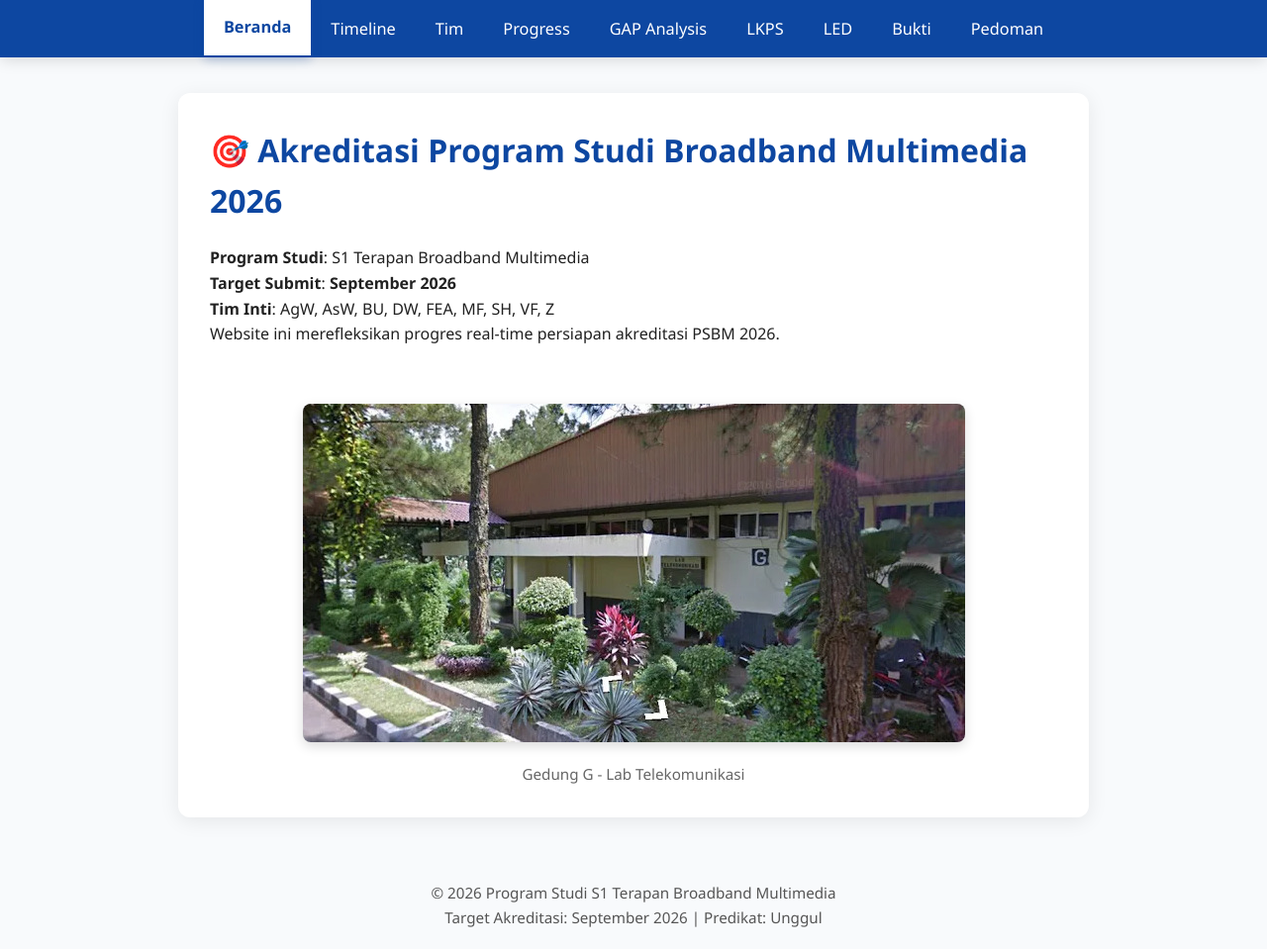
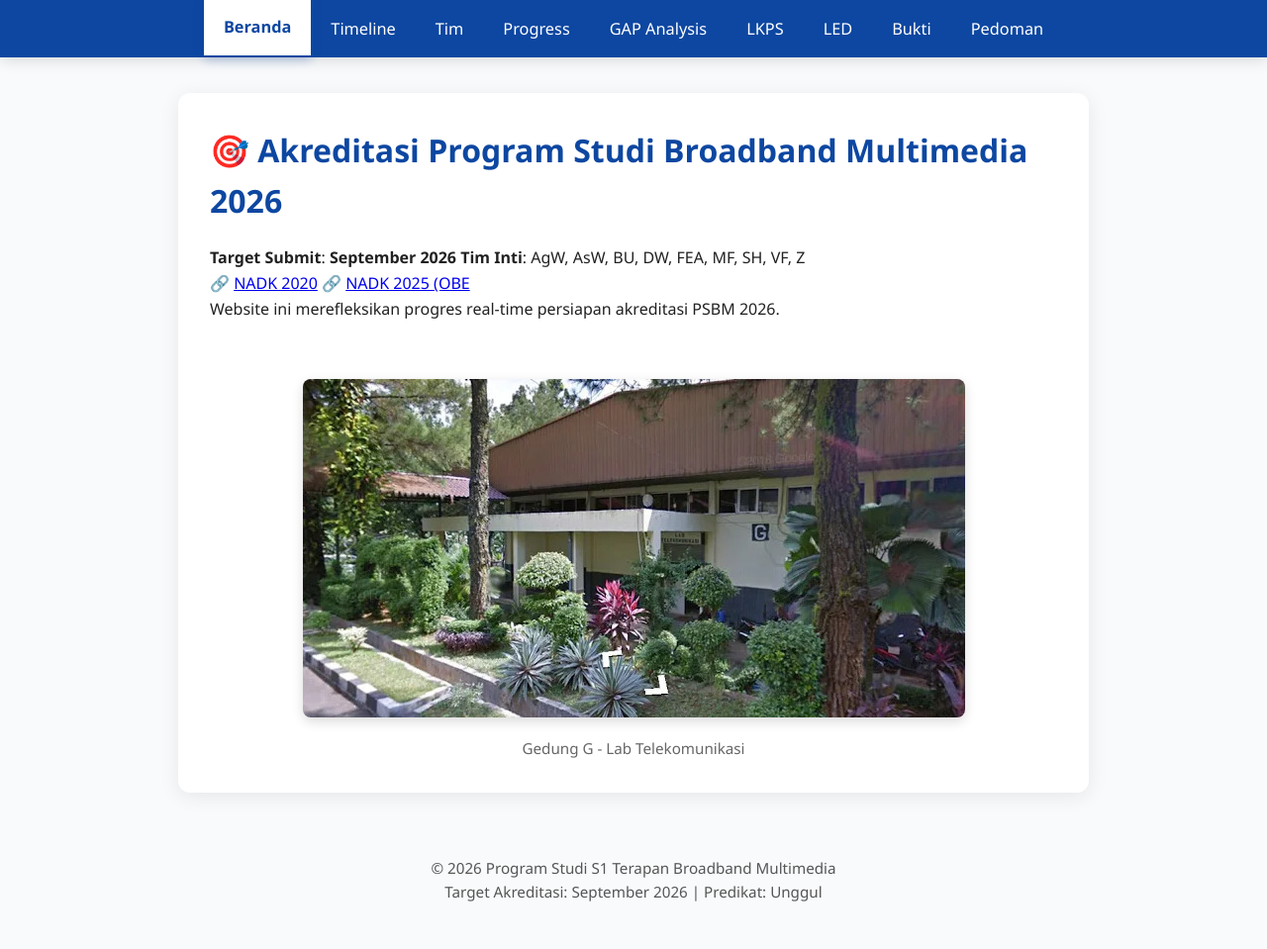
Before and after one commit to portal-psbm/aksibm-26, a Jekyll site: the page built from index.md, in a window 1280 px wide and 959 px high. Shown: the whole window at 99% size. Built offline with Jekyll 4.4.1, drawn with Linux system fonts in a browser that asks for light colours.

Commit message:
Update index

```diff
--- a/index.md
+++ b/index.md
@@ -6,9 +6,11 @@ permalink: /
 
 # 🎯 Akreditasi Program Studi Broadband Multimedia 2026
 
-**Program Studi**: S1 Terapan Broadband Multimedia
 **Target Submit**: **September 2026**
 **Tim Inti**: AgW, AsW, BU, DW, FEA, MF, SH, VF, Z
+<br>
+🔗 [NADK 2020](https://drive.google.com/drive/folders/159OIE0vbfoRqZ-2MkDgNa47AuZyBlUZO)
+🔗 [NADK 2025 (OBE](https://drive.google.com/drive/folders/1QqOSL639o8FLJAgK2l7HzfgrByEkEGmM)
 
 > Website ini merefleksikan progres real-time persiapan akreditasi PSBM 2026.
 
```
